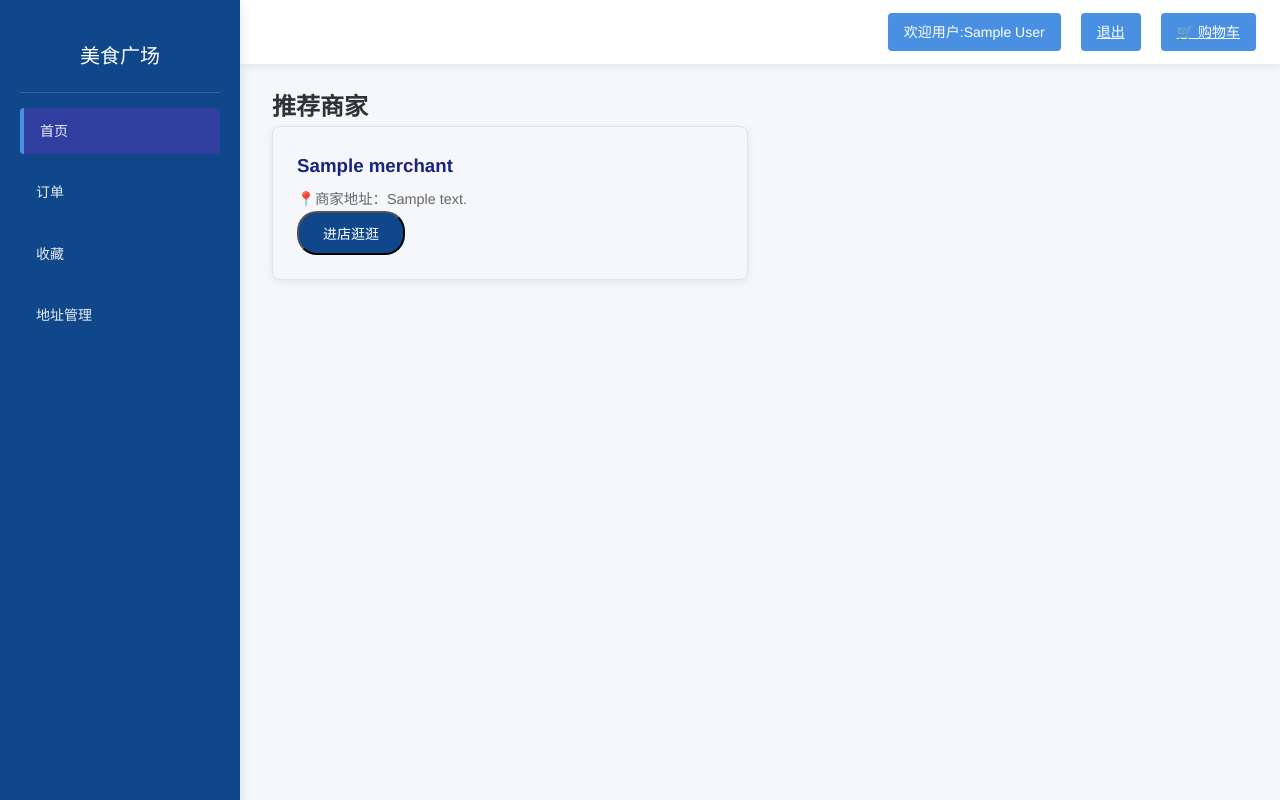
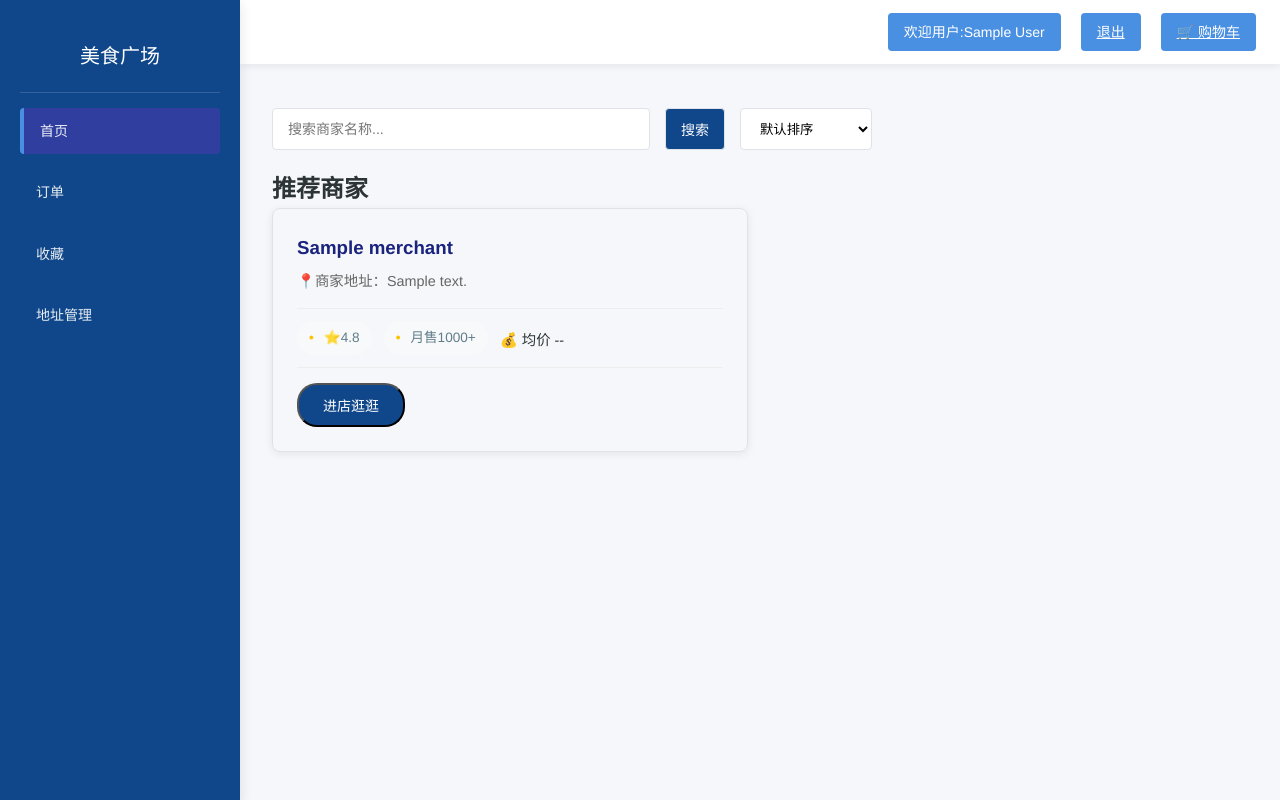
Before and after one commit to Feonixliang/TakeoutProject, a Django app: page /system/customer in a window 1280 px wide. Run offline with Django 5.2, Linux system fonts and the light colour scheme; a user stored in the database is signed in; tables that the repository leaves empty hold one stand-in row (values such as "Sample post").

Commit message:
v0.0.19 完成顾客端商家搜索功能

```diff
--- a/app01/templates/customer.html
+++ b/app01/templates/customer.html
@@ -488,7 +488,51 @@
             padding: 0;
         }
 
+        .search-bar {
+            display: flex;
+            gap: 15px;
+            margin: 20px 0;
+            max-width: 600px;
+        }
+        #searchInput {
+            flex: 1;
+            padding: 10px 15px;
+            border: 1px solid var(--border-color);
+            border-radius: var(--radius-md);
+            font-size: 14px;
+        }
+        #sortSelect {
+            padding: 10px 15px;
+            border: 1px solid var(--border-color);
+            border-radius: var(--radius-md);
+            background: var(--text-light);
+            cursor: pointer;
+        }
+        .avg-price {
+            color: var(--text-dark);
+            font-size: 0.9em;
+            margin-top: 8px;
+        }
+        .avg-price::before {
+            content: '💰 均价 ';
+        }
 
+        .search-btn {
+            padding: 10px 15px;
+            border: 1px solid var(--border-color);
+            border-radius: var(--radius-md);
+            background: var(--ctrip-blue);
+            color: var(--text-light);
+            cursor: pointer;
+            transition: var(--transition);
+            font-size: 14px;
+        }
+
+        .search-btn:hover {
+            background: var(--ctrip-orange);
+            transform: translateY(-1px);
+            box-shadow: var(--shadow-sm);
+        }
     </style>
 </head>
 <body>
@@ -517,20 +561,27 @@
 
             <!-- 首页内容 -->
             <section id="home" class="active">
+                <div class="search-bar">
+                    <input type="text" id="searchInput" placeholder="搜索商家名称...">
+                    <button id="searchBtn" class="search-btn">搜索</button>
+                    <select id="sortSelect">
+                        <option value="default">默认排序</option>
+                        <option value="price_asc">价格从低到高</option>
+                        <option value="price_desc">价格从高到低</option>
+                    </select>
+                </div>
                 <h2>推荐商家</h2>
                     <div class="merchant-list"></div>
-
-
                     <!-- 商家卡片模板 -->
                     <div class="merchant-card template" style="display: block">
                         <div class="restaurant-info">
                             <h3 class="merchant-name"></h3>
                             <p>📍商家地址：<span class="merchant-address"></span></p>
-                        </div>
-                        <div class="merchant-stats" style="display: none">
-                            <span class="stat-item">⭐4.8</span>
-                            <span class="stat-item">月售1000+</span>
-                            <span class="stat-item">人均¥35</span>
+                            <div class="merchant-stats">
+                                <span class="stat-item">⭐4.8</span>
+                                <span class="stat-item">月售1000+</span>
+                                <div class="avg-price">💰 均价 --</div> <!-- 新增均价显示 -->
+                            </div>
                         </div>
                         <button class="browse-btn">进店逛逛</button>
                     </div>
@@ -650,6 +701,21 @@
                     });
                 });
 
+                // 新增搜索和排序事件监听
+                document.getElementById('searchInput').addEventListener('input', () => {
+                    this.debouncedSearch();
+                });
+
+                document.getElementById('sortSelect').addEventListener('change', () => {
+                    this.loadMerchants();
+                });
+
+                document.getElementById('searchInput').addEventListener('input', () => {
+                    this.debouncedSearch();
+                });
+                document.getElementById('searchBtn').addEventListener('click', () => {
+                    this.loadMerchants();
+                });
             }
 
             handleNavClick(event) {
@@ -698,17 +764,21 @@
             createMerchantCard(merchant, template) {
                 const clone = template.cloneNode(true);
                 clone.classList.remove('template');
-                clone.style.display = 'block';  // 修改显示方式
-
+                clone.style.display = 'block';
                 // 填充数据
                 clone.querySelector('.merchant-name').textContent = merchant.name;
                 clone.querySelector('.merchant-address').textContent = merchant.address;
 
-                // 修改点击事件
+                // 显示平均价格
+                const avgPrice = clone.querySelector('.avg-price');
+                if (avgPrice) {
+                    avgPrice.textContent = (typeof merchant.avg_price === 'number' && !isNaN(merchant.avg_price))
+                        ? merchant.avg_price.toFixed(2)
+                        : '--';
+                }
                 clone.querySelector('.browse-btn').addEventListener('click', () => {
                     this.showMerchantDetail(merchant.id);
                 });
-
                 return clone;
             }
 
@@ -727,19 +797,22 @@
 
             async loadMerchants() {
                 try {
-                    const response = await fetch('/api/merchants/', {  // 修改API地址
+                    // 获取搜索参数
+                    const searchName = document.getElementById('searchInput').value;
+                    const sortType = document.getElementById('sortSelect').value;
+
+                    const url = new URL('/api/merchants/', window.location.origin);
+                    url.searchParams.set('name', searchName);
+                    url.searchParams.set('sort', sortType);
+                    const response = await fetch(url, {
                         method: 'GET',
                         credentials: 'include'
                     });
-
-
                     if (!response.ok) throw new Error(`HTTP错误 ${response.status}`);
                     const merchants = await response.json();
-                    console.log('API响应数据:', merchants); // 添加调试日志
                     this.renderMerchantsList(merchants);
                 } catch (error) {
                     console.error('加载商家失败:', error);
-                    // 可以添加用户提示
                     const merchantList = document.querySelector('#home .merchant-list');
                     merchantList.innerHTML = '<div class="error-msg">加载商家失败，请稍后重试</div>';
                 }
@@ -1181,6 +1254,14 @@
         document.addEventListener('DOMContentLoaded', () => {
             new Navigation();
         });
+
+        // customer.html
+        document.addEventListener('DOMContentLoaded', () => {
+            window.navigation = new Navigation();
+            document.getElementById('searchBtn').addEventListener('click', () => {
+                window.navigation.loadMerchants();
+            });
+        });
     </script>
 </body>
 </html>
--- a/app01/views.py
+++ b/app01/views.py
@@ -13,7 +13,8 @@ from django.contrib.auth import logout
 from django.contrib.auth.models import User
 from .models import *
 import json
-from django.db.models import Q
+from django.db.models import Q, Avg
+
 
 # 登录相关视图
 def Login(request):
@@ -566,25 +567,37 @@ def merchant_settings_api(request):
 
 @require_http_methods(["GET","POST"])
 @login_required
-@login_required
 def merchant_list_api(request):
     try:
-        merchants = Merchant.objects.all()
-        # for merchant in merchants:
-        #     print("id:", merchant.mid_id,  # 注意这里遍历每个merchant对象
-        #           "name:", merchant.mname,
-        #           "address:", merchant.maddress,
-        #           "phone:", merchant.mphone)
+        # 获取查询参数
+        search_name = request.GET.get('name', '')
+        sort_type = request.GET.get('sort', 'default')
+
+        # 基础查询（带有平均价格注释）
+        merchants = Merchant.objects.annotate(
+            avg_price=Avg('dishes__did__dprice')  # 通过中间表关联
+        )
+
+        # 名称过滤
+        if search_name:
+            merchants = merchants.filter(mname__icontains=search_name)
+        # 排序处理
+        if sort_type == 'price_asc':
+            merchants = merchants.order_by('avg_price')
+        elif sort_type == 'price_desc':
+            merchants = merchants.order_by('-avg_price')
+
         data = [{
             "id": merchant.mid_id,
             "name": merchant.mname,
             "address": merchant.maddress,
-            "phone": merchant.mphone
+            "phone": merchant.mphone,
+            "avg_price": merchant.avg_price or 0
         } for merchant in merchants]
         return JsonResponse(data, safe=False)
     except Exception as e:
-        print(f"Error fetching merchants: {str(e)}")  # 添加日志输出
-        return JsonResponse({"error": str(e)}, status=400)
+        print(f"查询商家出错: {str(e)}")
+        return JsonResponse({"error": "服务器错误"}, status=500)
 
 
 # views.py 新增
```
